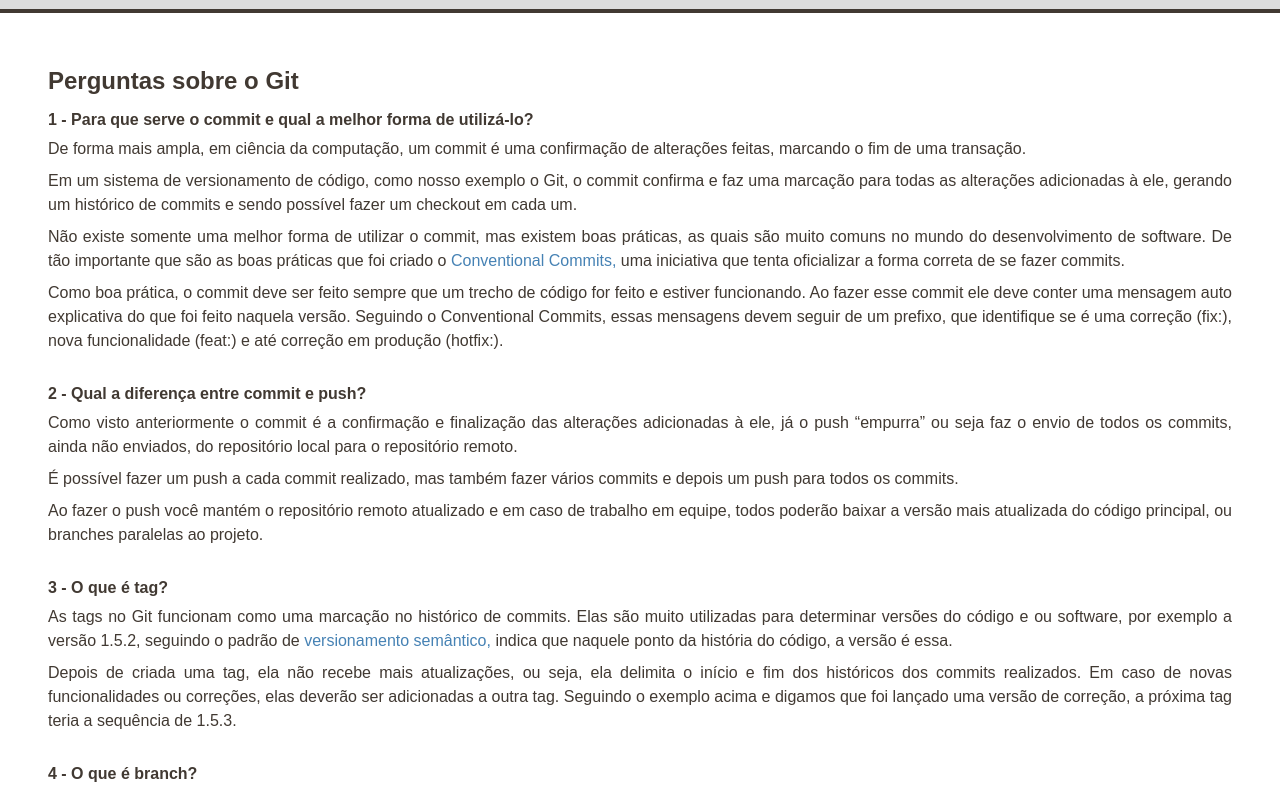
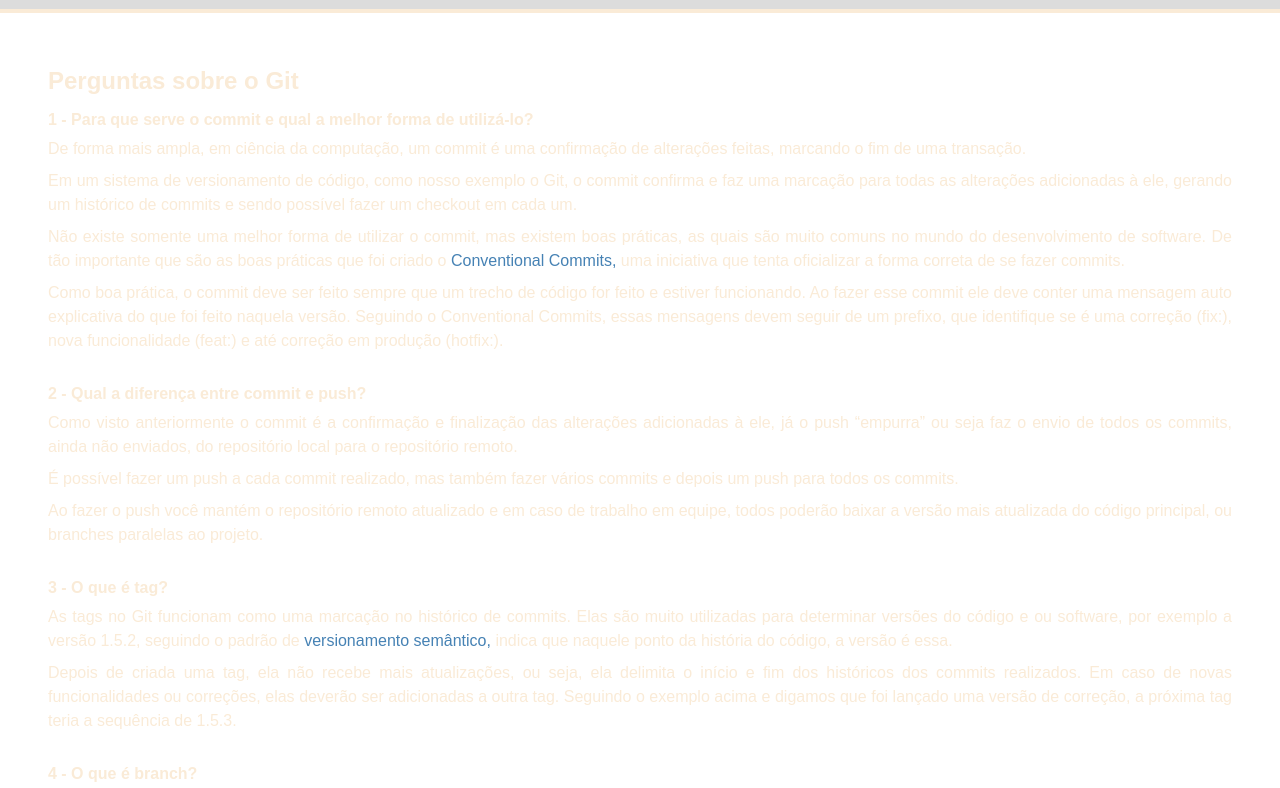
Before and after one commit to terabyro/APE11, a plain HTML site: page index.html in a window 1280 px wide. Shown: the part 59-847 px from the top of the page. Drawn offline with Linux system fonts and the light colour scheme.

Commit message:
Ajuste de cores css 3

```diff
--- a/css/style.css
+++ b/css/style.css
@@ -1,6 +1,6 @@
 :root {
-    --git-color-primary: #f5f6f8;
-    --git-color-secondary: #413932;
+    --git-color-primary: #5884db;
+    --git-color-secondary: #FAEBD7;
   }
 
   * {
```
